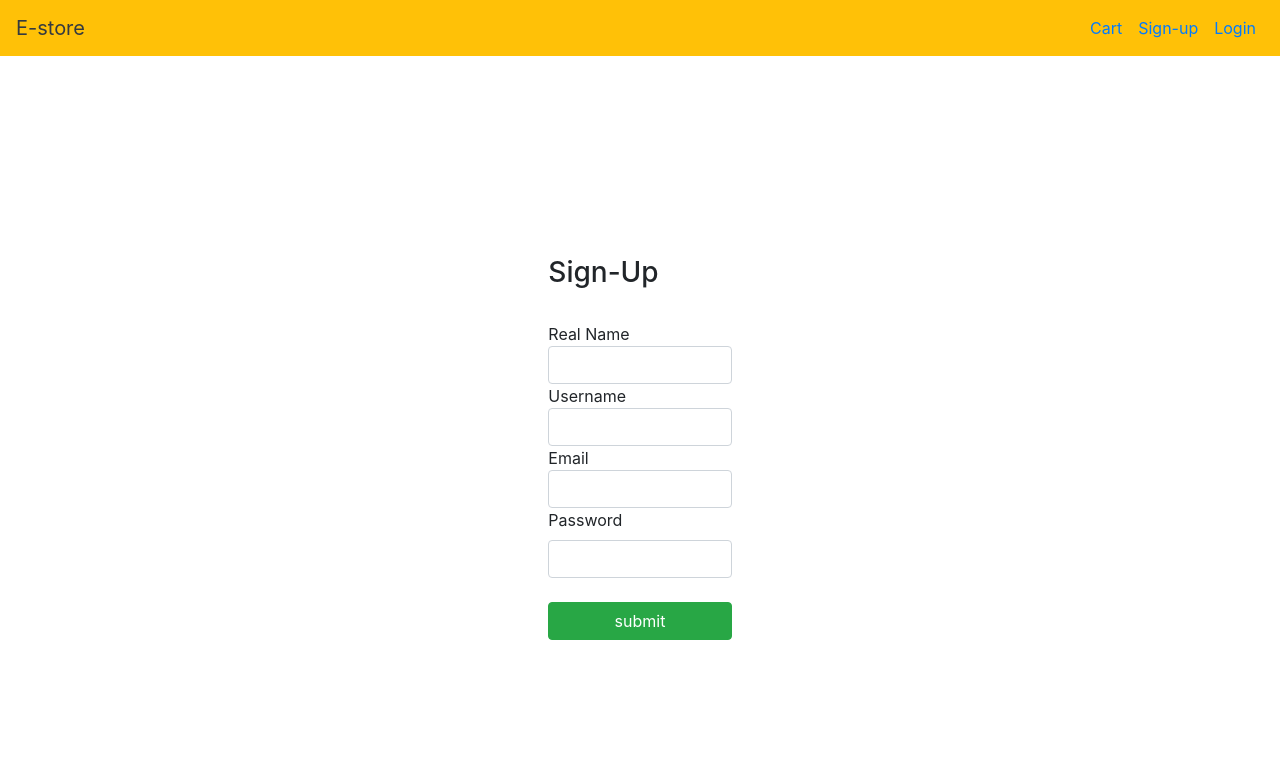
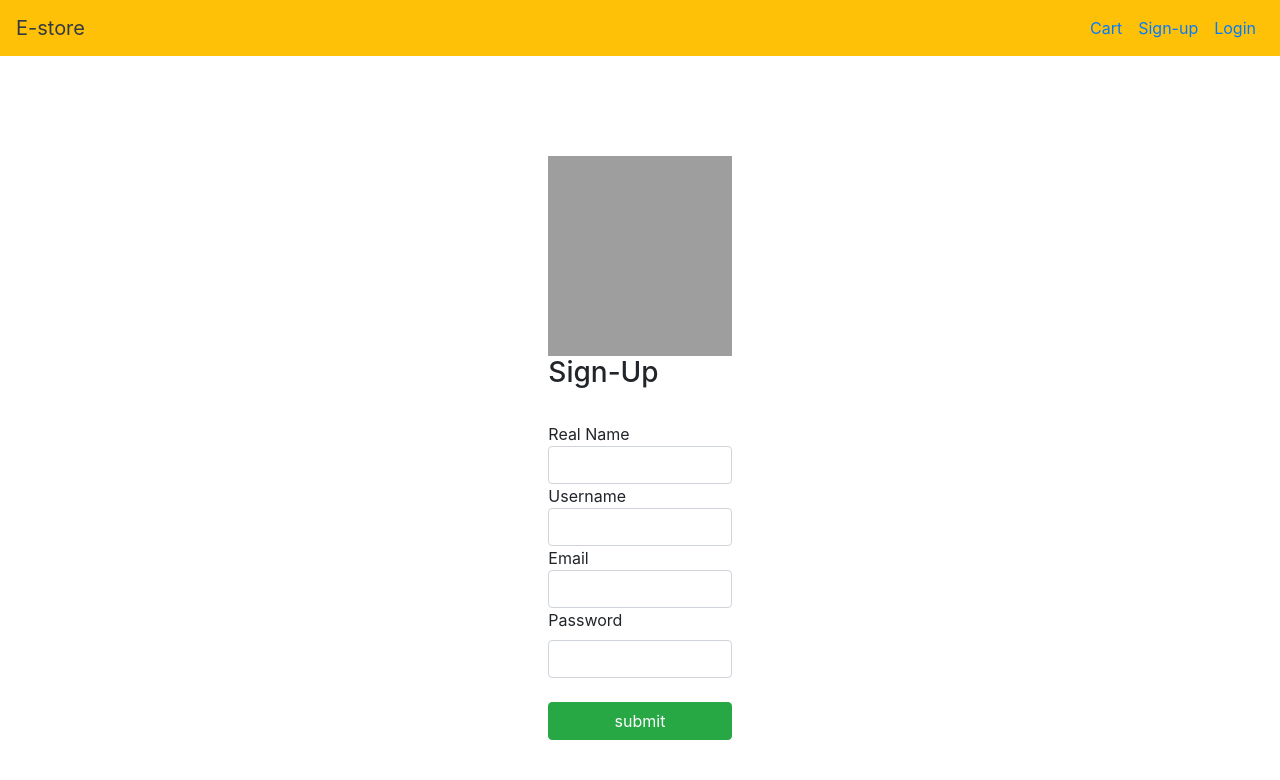
Before and after one commit to sameer-ahmed123/test11, a Django app: page /signup in a window 1280 px wide. Shown: the top 780 px of the page. Run offline with Django 4.2, Linux system fonts and the light colour scheme; some libraries are stand-ins or nearby versions; grey boxes are pictures that could not be loaded.

Commit message:
5th commit

```diff
--- a/template/Signup.html
+++ b/template/Signup.html
@@ -10,6 +10,9 @@
 
 <div style="height:800px" class="d-flex justify-content-center align-items-center  ">
     <form class=" form-group col-2 d-flex flex-column" method="post">
+         <img
+                src="https://upload.wikimedia.org/wikipedia/commons/thumb/c/c8/Shopping_cart_with_food_clip_art_2.svg/307px-Shopping_cart_with_food_clip_art_2.svg.png" alt=""
+                class="" style="height: 200px;">
         {%csrf_token%}
         <h3>Sign-Up</h3><br>
         <lable>Real Name</lable>
--- a/template/login.html
+++ b/template/login.html
@@ -10,6 +10,9 @@
 
     <div style="height:800px" class="row d-flex justify-content-center align-items-center">
         <form action="login" class="form-group col-2 d-flex flex-column" method="post">
+             <img
+                src="https://upload.wikimedia.org/wikipedia/commons/thumb/c/c8/Shopping_cart_with_food_clip_art_2.svg/307px-Shopping_cart_with_food_clip_art_2.svg.png" alt=""
+                class="" style="height: 200px;">
             {%csrf_token%}
             <h3>Login</h3>
             <input type="text" name="lgusername" placeholder="username">
```
